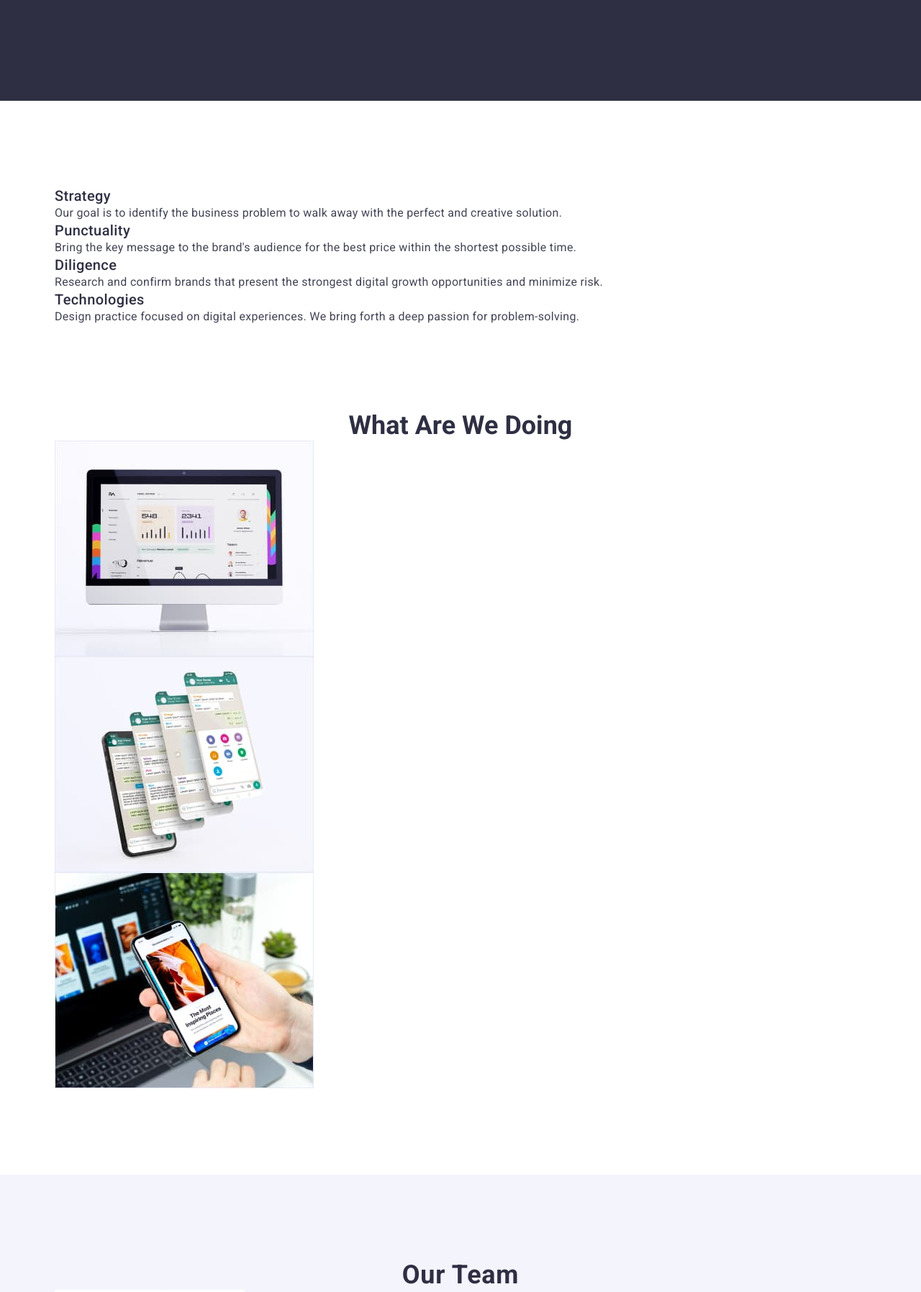
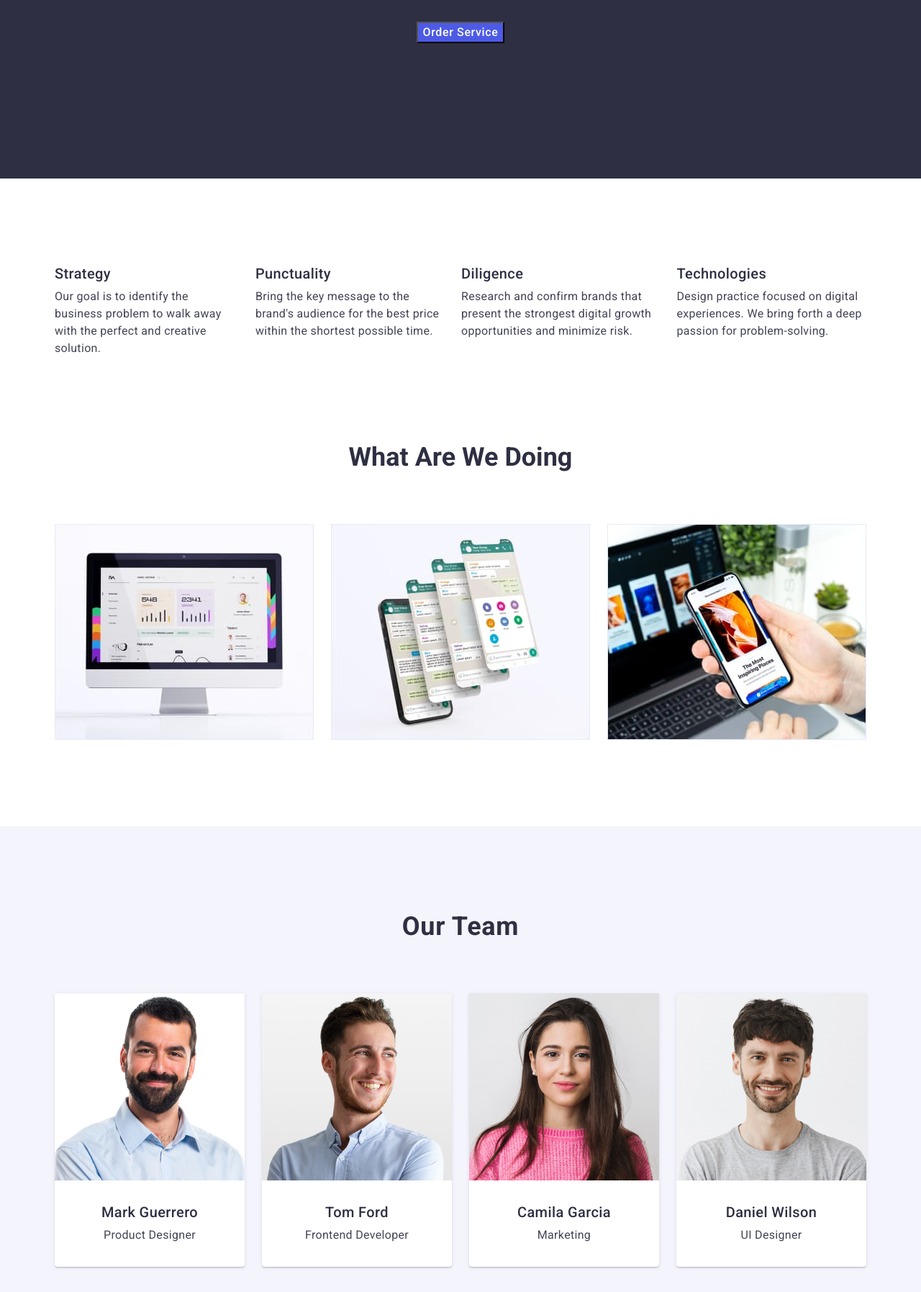
Before and after one commit to Matvii-holovan/goit-markup-hw-03, a plain HTML site: page index.html in a window 1280 px wide. Shown: the part 399-2194 px from the top of the page at 72% size. Drawn offline with nearby package versions, Linux system fonts and the light colour scheme.

Commit message:
Оформив головний контент

```diff
--- a/css/styles.css
+++ b/css/styles.css
@@ -128,6 +128,8 @@ img {
     padding-bottom: 188px;
 }
 
+.hero-container {}
+
 .hero-title {
     font-weight: 700;
     font-size: 56px;
@@ -135,6 +137,10 @@ img {
     text-align: center;
     letter-spacing: 0.02em;
     color: #FFFFFF;
+    margin-bottom: 48px;
+    margin-right: auto;
+    margin-left: auto;
+    max-width: 496px;
 }
 
 .hero-btn {
@@ -146,6 +152,8 @@ img {
     letter-spacing: 0.04em;
     color: #FFFFFF;
     background-color: #4D5AE5;
+    display: block;
+    margin: auto;
 }
 
 .hero-btn:hover,
@@ -164,7 +172,10 @@ img {
 
 .features-title {}
 
-.features-list {}
+.features-list {
+    display: flex;
+    gap: 24px;
+}
 
 .features-item {}
 
@@ -174,6 +185,7 @@ img {
     line-height: 1.2;
     letter-spacing: 0.02em;
     color: #2E2F42;
+    margin-bottom: 8px;
 }
 
 .features-text {
@@ -196,11 +208,17 @@ img {
     text-align: center;
     text-transform: capitalize;
     color: #2E2F42;
+    margin-bottom: 72px;
 }
 
-.services-list {}
+.services-list {
+    display: flex;
+    gap: 24px;
+}
 
-.services-item {}
+.services-item {
+    width: calc((100% - 48px) / 3);
+}
 
 /* -----------------------workers------------------------ */
 .workers {
@@ -217,11 +235,19 @@ img {
     letter-spacing: 0.02em;
     text-transform: capitalize;
     color: #2E2F42;
+    margin-bottom: 72px;
 }
 
-.workers-list {}
+.workers-list {
+    display: flex;
+    gap: 24px;
+}
 
-.workers-item {}
+.workers-item {
+    background-color: #fff;
+    box-shadow: 0px 1px 6px rgba(46, 47, 66, 0.08), 0px 1px 1px rgba(46, 47, 66, 0.16), 0px 2px 1px rgba(46, 47, 66, 0.08);
+    border-radius: 0px 0px 4px 4px;
+}
 
 .workers-subject {
     font-weight: 500;
@@ -229,6 +255,9 @@ img {
     line-height: 1.2;
     letter-spacing: 0.02em;
     color: #2E2F42;
+    text-align: center;
+    margin-top: 32px;
+    margin-bottom: 8px;
 }
 
 .workers-text {
@@ -237,6 +266,8 @@ img {
     line-height: 1.5;
     letter-spacing: 0.02em;
     color: #434455;
+    text-align: center;
+    padding-bottom: 32px;
 }
 
 /* -----------------------footer------------------------ */
@@ -265,6 +296,8 @@ img {
     font-size: 16px;
     line-height: 1.5;
     color: #F4F4FD;
+    max-width: 264px;
+    margin-top: 18px;
 }
 
 /* -----------------------Portfolio-------------------------- */
--- a/index.html
+++ b/index.html
@@ -39,9 +39,8 @@
     <!-- main -->
     <main>
         <section class="hero">
-            <div class="container">
-                <h1 class="hero-title">Effective Solutions
-                    for Your Business</h1>
+            <div class="container hero-container">
+                <h1 class="hero-title">Effective Solutions for Your Business</h1>
                 <button type="button" class="hero-btn">Order Service</button>
             </div>
         </section>
@@ -123,8 +122,6 @@
                 growth solutions.</p>
         </div>
     </footer>
-
-
 </body>
 
 </html>
```
